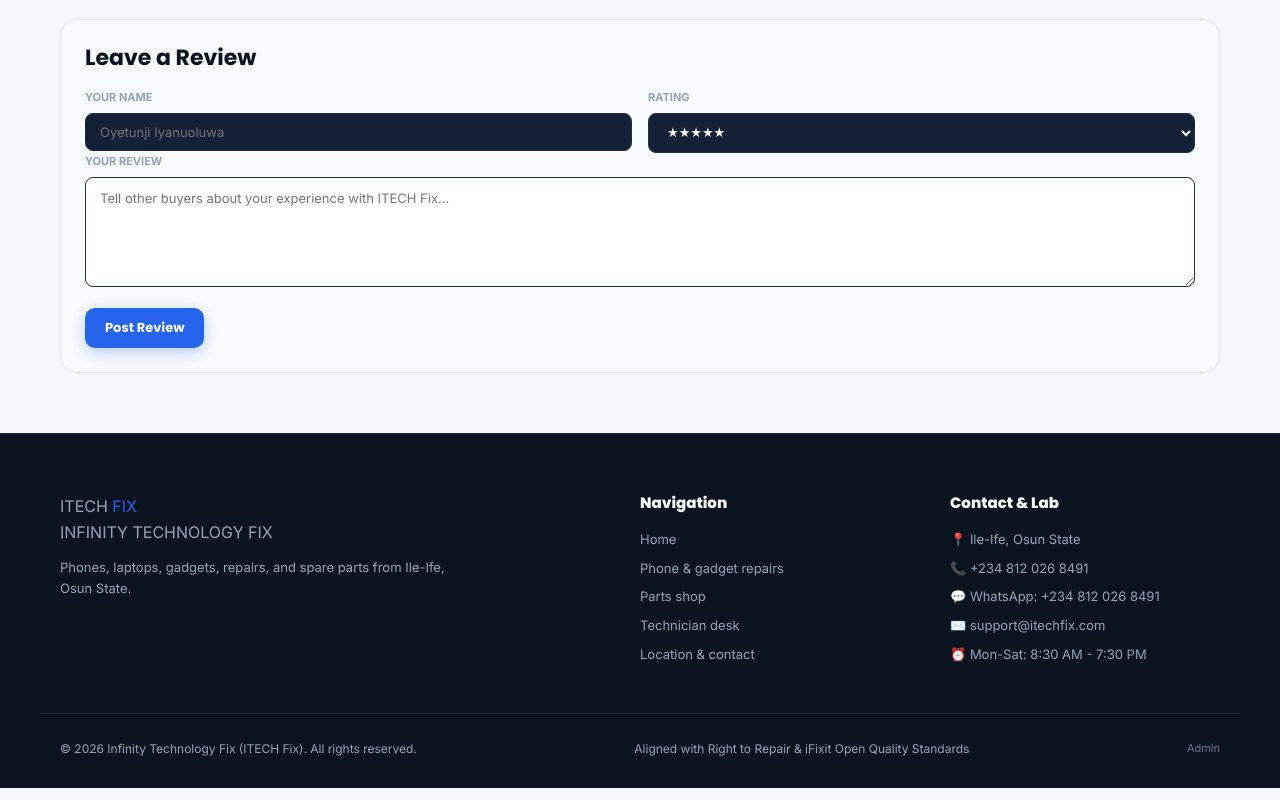
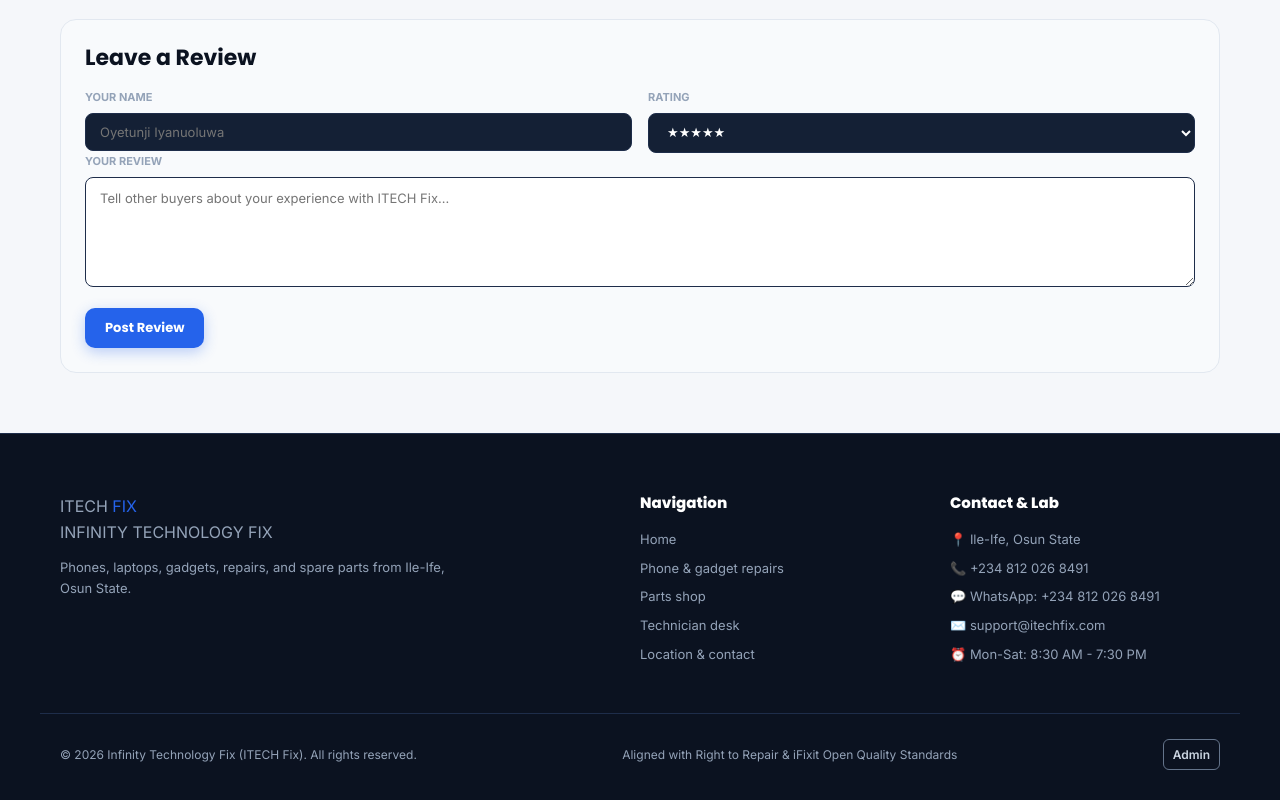
Before and after one commit to Right-Hand-Of-God/Infinity-Tech-Fix, a plain HTML site: page index.html in a window 1280 px wide. Shown: the part 3035-3835 px from the top of the page. Drawn offline with Linux system fonts and the light colour scheme; no server answers.

Commit message:
styles.css

```diff
--- a/style.css
+++ b/style.css
@@ -1082,15 +1082,20 @@
 }
 
 .footer-admin-link {
-  color: #64748B;
-  font-size: 11px;
+  color: #CBD5E1;
+  font-size: 12px;
+  font-weight: 600;
   text-decoration: none;
+  padding: 5px 9px;
+  border: 1px solid #64748B;
+  border-radius: 6px;
 }
 
 .footer-admin-link:hover,
 .footer-admin-link:focus-visible {
-  color: #94A3B8;
-  text-decoration: underline;
+  color: #FFFFFF;
+  border-color: #94A3B8;
+  background: #FFFFFF12;
 }
 
 /* ---------------- Modals ---------------- */
```
